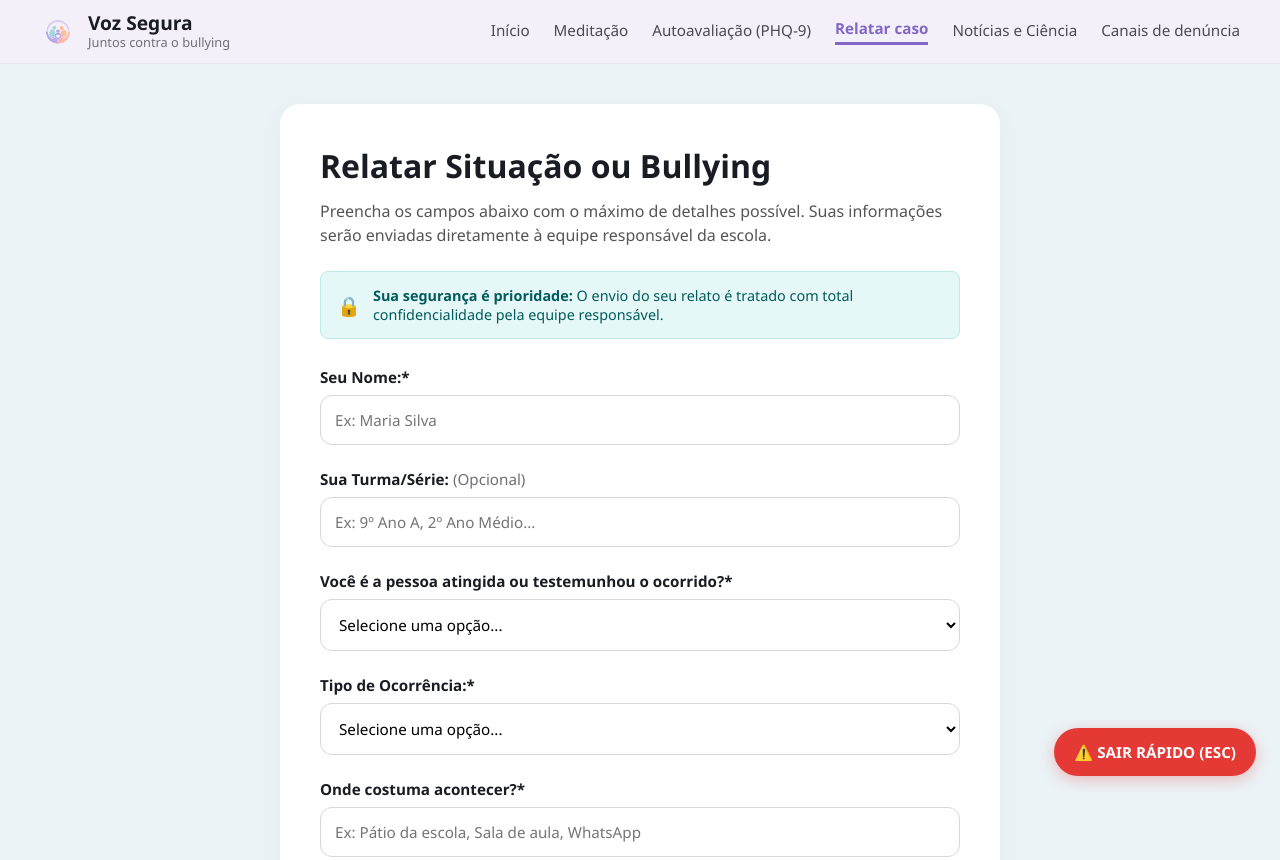
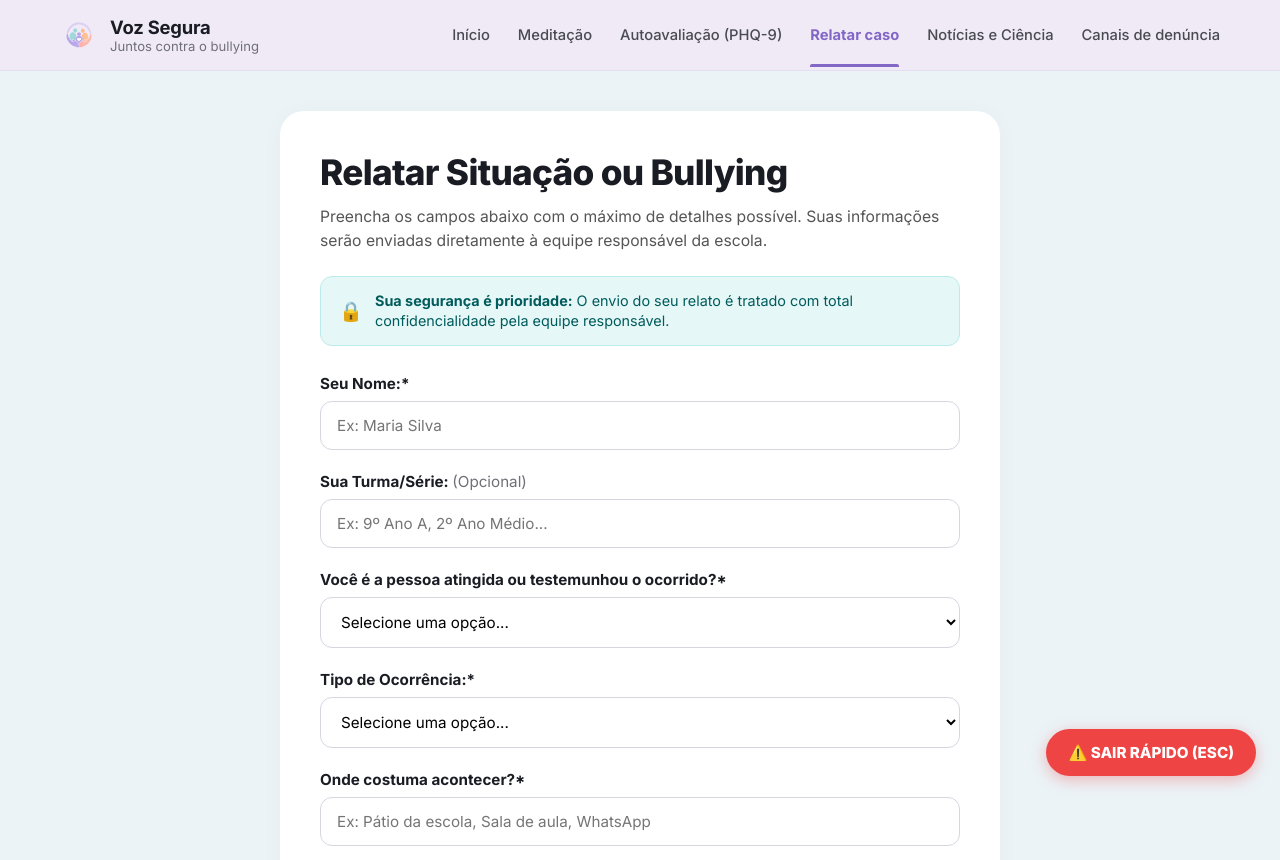
Before and after one commit to elcabullying/antibullying, a website: page relato.html in a window 1280 px wide. Shown: the top 860 px of the page. Drawn offline with Linux system fonts and the light colour scheme.

Commit message:
relato.html

```diff
--- a/relato.html
+++ b/relato.html
@@ -4,14 +4,18 @@
     <meta charset="UTF-8">
     <meta name="viewport" content="width=device-width, initial-scale=1.0">
     <title>Voz Segura - Relatar caso</title>
+    <link rel="preconnect" href="https://fonts.googleapis.com">
+    <link rel="preconnect" href="https://fonts.gstatic.com" crossorigin>
+    <link href="https://fonts.googleapis.com/css2?family=Inter:wght@400;500;600;700;800&display=swap" rel="stylesheet">
     <style>
         :root {
             --primary: #8367C7;
             --primary-hover: #6B4EB3;
             --bg-color: #EBF3F7;
+            --header-bg: #F0EAF7;
             --card-bg: #FFFFFF;
             --text-color: #1A1C24;
-            --text-muted: #555555;
+            --text-muted: #6C6C75;
             --border-color: #E2D9F3;
             --error-color: #E53935;
             --success-color: #2E7D32;
@@ -21,7 +25,7 @@
             box-sizing: border-box;
             margin: 0;
             padding: 0;
-            font-family: 'Segoe UI', system-ui, -apple-system, sans-serif;
+            font-family: 'Inter', -apple-system, BlinkMacSystemFont, 'Segoe UI', Roboto, sans-serif;
         }
 
         body {
@@ -32,11 +36,11 @@
             flex-direction: column;
         }
 
-        /* --- BARRA DE NAVEGAÇÃO SUPERIOR --- */
+        /* --- CABEÇALHO IDÊNTICO ÀS IMAGENS --- */
         header {
-            background-color: #F4F0FA;
-            border-bottom: 1px solid #EAE6F0;
-            padding: 12px 40px;
+            background-color: var(--header-bg);
+            border-bottom: 1px solid #E5DEF0;
+            padding: 16px 60px;
             display: flex;
             justify-content: space-between;
             align-items: center;
@@ -54,36 +58,39 @@
         }
 
         .logo-container img {
-            width: 36px;
-            height: 36px;
+            height: 38px;
+            width: auto;
             object-fit: contain;
         }
 
         .logo-text h1 {
-            font-size: 1.2rem;
+            font-size: 1.15rem;
             color: #1A1C24;
-            font-weight: bold;
-            line-height: 1.1;
+            font-weight: 700;
+            line-height: 1.2;
+            letter-spacing: -0.01em;
         }
 
         .logo-text p {
-            font-size: 0.8rem;
+            font-size: 0.82rem;
             color: #706F78;
+            font-weight: 400;
         }
 
         nav {
             display: flex;
-            gap: 24px;
+            gap: 28px;
             align-items: center;
         }
 
         nav a {
             text-decoration: none;
             color: #4A4A52;
-            font-size: 0.95rem;
+            font-size: 0.92rem;
             font-weight: 500;
-            padding-bottom: 4px;
-            transition: color 0.2s;
+            padding: 6px 0;
+            position: relative;
+            transition: color 0.2s ease;
         }
 
         nav a:hover {
@@ -92,8 +99,19 @@
 
         nav a.active {
             color: var(--primary);
-            font-weight: bold;
-            border-bottom: 3px solid var(--primary);
+            font-weight: 700;
+        }
+
+        /* Linha indicadora da aba ativa */
+        nav a.active::after {
+            content: '';
+            position: absolute;
+            bottom: -17px;
+            left: 0;
+            width: 100%;
+            height: 3px;
+            background-color: var(--primary);
+            border-radius: 2px 2px 0 0;
         }
 
         /* --- CONTEÚDO PRINCIPAL --- */
@@ -107,23 +125,24 @@
 
         .container {
             background-color: var(--card-bg);
-            border-radius: 20px;
-            box-shadow: 0 4px 25px rgba(0, 0, 0, 0.04);
+            border-radius: 24px;
+            box-shadow: 0 4px 25px rgba(0, 0, 0, 0.03);
             width: 100%;
             max-width: 720px;
             padding: 40px;
         }
 
         .main-title {
-            font-size: 2rem;
+            font-size: 2.2rem;
             color: #1A1C24;
             margin-bottom: 12px;
             font-weight: 800;
+            letter-spacing: -0.02em;
         }
 
         .main-subtitle {
             color: #555555;
-            font-size: 1rem;
+            font-size: 0.98rem;
             line-height: 1.5;
             margin-bottom: 24px;
         }
@@ -132,23 +151,24 @@
         .security-alert {
             background-color: #E6F7F7;
             border: 1px solid #BCEBEB;
-            border-radius: 8px;
-            padding: 14px 16px;
+            border-radius: 12px;
+            padding: 14px 18px;
             display: flex;
             align-items: center;
             gap: 12px;
             margin-bottom: 28px;
             font-size: 0.9rem;
             color: #005B5C;
+            line-height: 1.4;
         }
 
         .security-alert span {
             font-size: 1.2rem;
         }
 
-        /* Form Controls */
+        /* Formulário */
         .form-group {
-            margin-bottom: 24px;
+            margin-bottom: 22px;
         }
 
         label {
@@ -160,7 +180,7 @@
         }
 
         label span.optional {
-            font-weight: normal;
+            font-weight: 400;
             color: #706F78;
         }
 
@@ -168,7 +188,7 @@
         select,
         textarea {
             width: 100%;
-            padding: 14px;
+            padding: 14px 16px;
             border: 1px solid #D6D6DF;
             border-radius: 12px;
             font-size: 0.95rem;
@@ -186,7 +206,7 @@
 
         textarea {
             resize: vertical;
-            min-height: 140px;
+            min-height: 130px;
         }
 
         .btn-submit {
@@ -196,7 +216,7 @@
             border: none;
             padding: 16px;
             font-size: 1rem;
-            font-weight: bold;
+            font-weight: 700;
             border-radius: 12px;
             cursor: pointer;
             transition: background-color 0.2s, transform 0.1s;
@@ -205,10 +225,6 @@
 
         .btn-submit:hover {
             background-color: var(--primary-hover);
-        }
-
-        .btn-submit:active {
-            transform: scale(0.99);
         }
 
         .btn-submit:disabled {
@@ -221,14 +237,14 @@
             position: fixed;
             bottom: 24px;
             right: 24px;
-            background-color: #E53935;
+            background-color: #EF4444;
             color: white;
             border: none;
-            padding: 14px 20px;
+            padding: 14px 22px;
             font-size: 0.95rem;
-            font-weight: bold;
+            font-weight: 800;
             border-radius: 30px;
-            box-shadow: 0 4px 15px rgba(229, 57, 53, 0.3);
+            box-shadow: 0 4px 15px rgba(239, 68, 68, 0.35);
             cursor: pointer;
             display: flex;
             align-items: center;
@@ -239,15 +255,15 @@
         }
 
         .btn-quick-exit:hover {
-            background-color: #C62828;
+            background-color: #DC2626;
             transform: translateY(-2px);
         }
 
-        /* --- FEEDBACK MESSAGES --- */
+        /* Feedback Messages */
         #feedback {
             margin-top: 20px;
             padding: 14px;
-            border-radius: 8px;
+            border-radius: 10px;
             font-size: 0.95rem;
             text-align: center;
             display: none;
@@ -271,10 +287,10 @@
 </head>
 <body>
 
-    <!-- BARRA DE NAVEGAÇÃO -->
+    <!-- CABEÇALHO -->
     <header>
         <a href="index.html" class="logo-container">
-            <img src="logo.png" alt="Logo Voz Segura">
+            <img src="logo.png" alt="Logo Voz Segura" onerror="this.style.display='none'">
             <div class="logo-text">
                 <h1>Voz Segura</h1>
                 <p>Juntos contra o bullying</p>
@@ -304,7 +320,7 @@
             </div>
 
             <form id="formRelato">
-                <!-- CAMPO NOME: AGORA OBRIGATÓRIO -->
+                <!-- NOME OBRIGATÓRIO -->
                 <div class="form-group">
                     <label for="nome">Seu Nome:*</label>
                     <input type="text" id="nome" name="nome" placeholder="Ex: Maria Silva" required>
@@ -370,7 +386,6 @@
     </a>
 
     <script>
-        // Lógica do Formulário
         const form = document.getElementById('formRelato');
         const btnEnviar = document.getElementById('btnEnviar');
         const feedback = document.getElementById('feedback');
@@ -415,7 +430,6 @@
             }
         });
 
-        // Atalho para Sair Rápido (Tecla ESC)
         document.addEventListener('keydown', (e) => {
             if (e.key === 'Escape') {
                 window.location.href = 'https://www.google.com';
```
